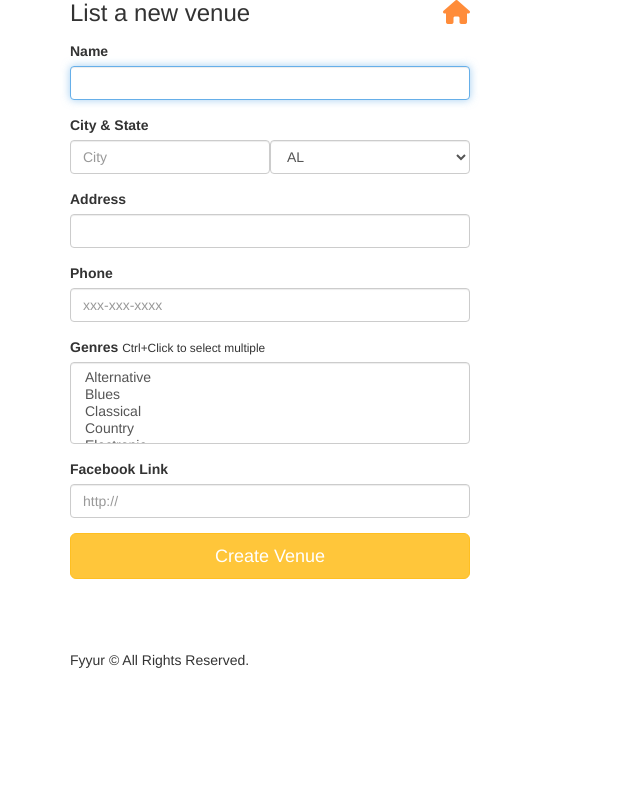
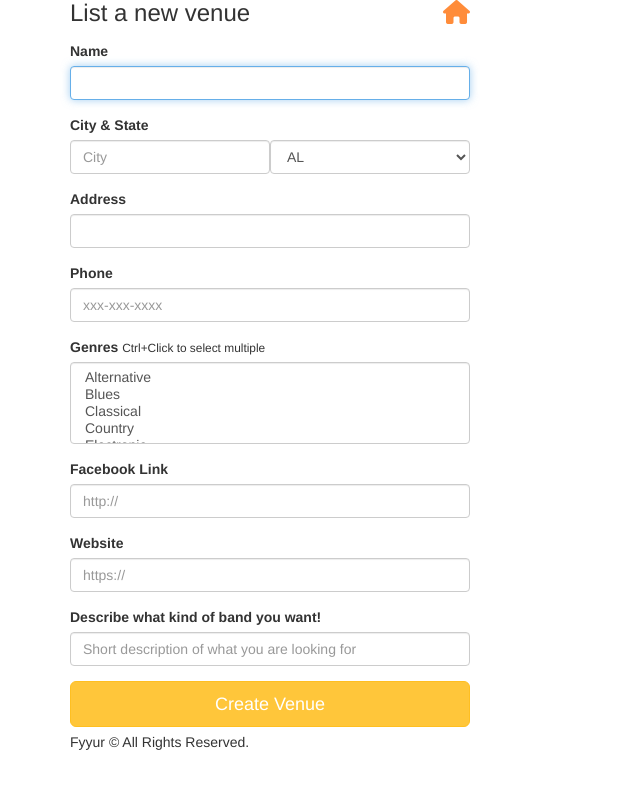
Before and after one commit to t-lanigan/fyyr-app, a Flask app: page /venues/create in a window 1280 px wide. Shown: the part 95-882 px from the top of the page, without its empty margins (0-640 px from the left). Before the commit the page ends 763 px from the top, so only its background shows below. Run offline with Flask 2, Linux system fonts and the light colour scheme; some libraries are stand-ins or nearby versions.

Commit message:
venue add works

```diff
--- a/app.py
+++ b/app.py
@@ -189,12 +189,26 @@ def create_venue_form():
 def create_venue_submission():
     # TODO: insert form data as a new Venue record in the db, instead
     # TODO: modify data to be the data object returned from db insertion
-
-    # on successful db insert, flash success
-    flash('Venue ' + request.form['name'] + ' was successfully listed!')
-    # TODO: on unsuccessful db insert, flash an error instead.
-    # e.g., flash('An error occurred. Venue ' + data.name + ' could not be listed.')
-    # see: http://flask.pocoo.org/docs/1.0/patterns/flashing/
+    form = VenueForm()
+    try:
+        venue = Venue(
+            name=form.name.data,
+            genres=form.genres.data,
+            city=form.city.data,
+            state=form.state.data,
+            phone=form.phone.data,
+            website=form.website.data,
+            facebook_link=form.facebook_link.data,
+            image_link=form.image_link.data,
+            seeking_description=form.seeking_description.data
+        )
+        db.session.add(venue)
+        db.session.commit()
+        flash('Venue ' + request.form['name'] + ' was successfully listed!')
+    except Exception as e:
+        app.logger.error("An error occured: {}".format(e))
+        flash('An error occurred. Venue ' +
+              request.form['name'] + ' could not be listed.')
     return render_template('pages/home.html')
 
 
@@ -381,10 +395,6 @@ def create_artist_form():
 
 @app.route('/artists/create', methods=['POST'])
 def create_artist_submission():
-    # called upon submitting the new artist listing form
-    # TODO: insert form data as a new artist record in the db, instead
-    # TODO: modify data to be the data object returned from db insertion
-
     form = ArtistForm()
     try:
         artist = Artist(
--- a/forms.py
+++ b/forms.py
@@ -119,6 +119,12 @@ class VenueForm(FlaskForm):
     facebook_link = StringField(
         'facebook_link', validators=[URL()]
     )
+    website = StringField(
+        'website', validators=[URL()],
+    )
+    seeking_description = StringField(
+        'seeking_description', validators=[DataRequired()]
+    )
 
 
 class ArtistForm(FlaskForm):
--- a/models.py
+++ b/models.py
@@ -3,11 +3,14 @@ from flask_moment import Moment
 from flask_sqlalchemy import SQLAlchemy
 from flask_migrate import Migrate
 
-
+#----------------------------------------------------------------------------#
+# App Config.
+#----------------------------------------------------------------------------#
 app = Flask(__name__)
 app.config.from_object('config')
 moment = Moment(app)
 db = SQLAlchemy(app)
+# Hook flask db migrate up to the app
 migrate = Migrate(app, db)
 
 
--- a/templates/forms/new_venue.html
+++ b/templates/forms/new_venue.html
@@ -36,6 +36,14 @@
           <label for="genres">Facebook Link</label>
           {{ form.facebook_link(class_ = 'form-control', placeholder='http://', autofocus = true) }}
         </div>
+             <div class="form-group">
+        <label for="genres">Website</label>
+        {{ form.website(class_ = 'form-control', placeholder='https://', autofocus = true) }}
+      </div>
+      <div class="form-group">
+      <label for="seeking_description">Describe what kind of band you want!</label>
+      {{ form.seeking_description(class_ = 'form-control', placeholder='Short description of what you are looking for', autofocus = true) }}
+      </div>
       <input type="submit" value="Create Venue" class="btn btn-primary btn-lg btn-block">
     </form>
   </div>
```
